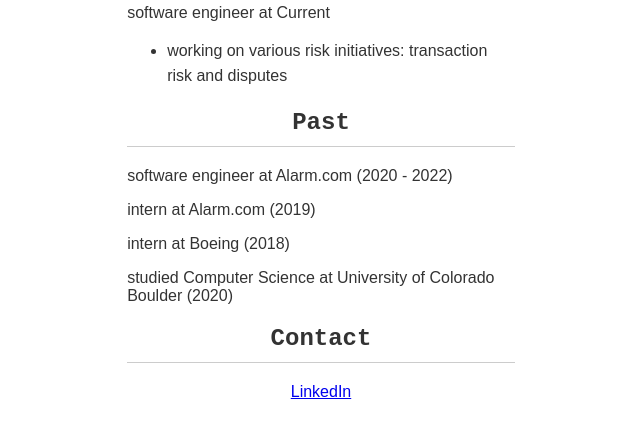
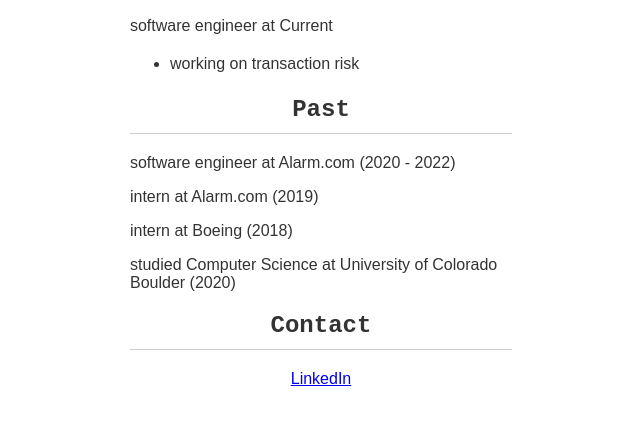
Before and after one commit to dennisnguy/dennisnguy.github.io, a plain HTML site: page index.html in a window 1280 px wide. Shown: the part 275-710 px from the top of the page, without its empty margins (319-959 px from the left). Drawn offline with Linux system fonts and the light colour scheme.

Commit message:
Update index.html

```diff
--- a/index.html
+++ b/index.html
@@ -15,7 +15,7 @@
             <h2>About</h2>
             <p>software engineer at Current</p>
             <ul>
-              <li>working on various risk initiatives: transaction risk and disputes</li>
+              <li>working on transaction risk</li>
             </ul>
         </section>
         <section class="past">
```
